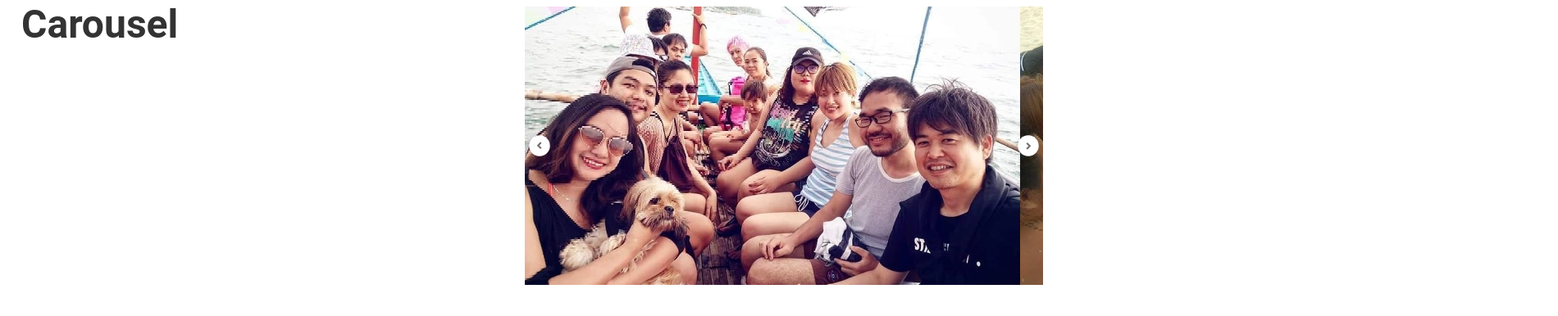
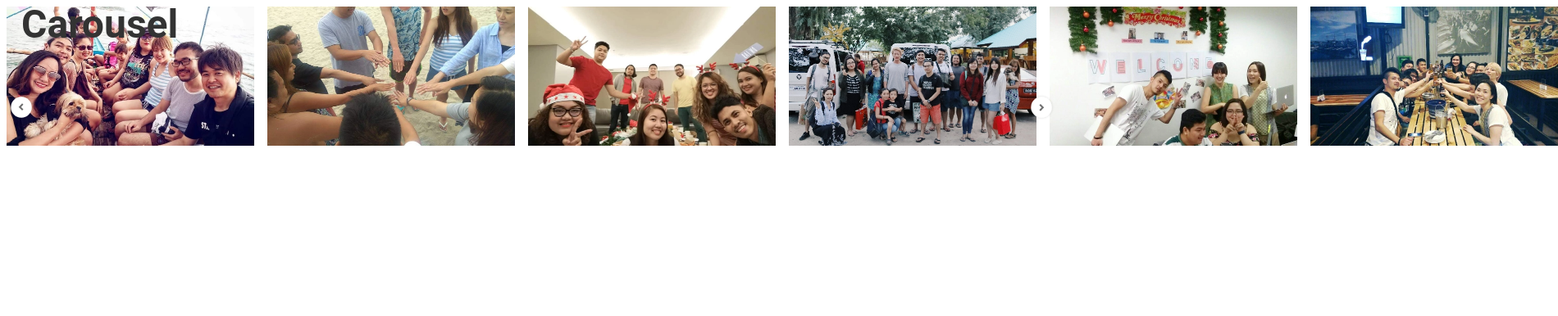
Before and after one commit to Granada-JT/web-page-component-lh, a plain HTML site: page components/carousel.html in a window 1280 px wide. Shown: the whole page at 82% size, 1900 px wide, since content can reach past the window. Drawn offline with Linux system fonts and the light colour scheme; files that its build step writes are made by us from their sources.

Commit message:
feat: add static carousel final img layout

```diff
--- a/components/carousel.html
+++ b/components/carousel.html
@@ -7,11 +7,7 @@
     <link rel="stylesheet" href="css/components/carousel.css">
   </head>
   <body>
-    <div id="carousel-section">
-      <div id="carousel-title">
-        <p>Carousel</p>
-      </div>
-      <div id="carousel-row">
+    <div id="carousel-container">
       <div id="carousel-images">
         <img src="../assets/images/carousel-img06@2x.png">
         <img src="../assets/images/carousel-img05@2x.png">
@@ -20,11 +16,17 @@
         <img src="../assets/images/carousel-img03@2x.png">
         <img src="../assets/images/carousel-img04@2x.png">
       </div>
+      <div id="carousel-section">
+        <div id="carousel-title">
+          <p>Carousel</p>
+        </div>
+        <div id="carousel-row">
           <div id="carousel-arrows">
             <img src="../assets/icons/carousel-arrow-prev.svg" class="carousel-arrow prev">
             <img src="../assets/icons/carousel-arrow-next.svg" class="carousel-arrow next">
           </div>
         </div>
       </div>
+    </div>
   </body>
 </html>
--- a/css/components/carousel.css
+++ b/css/components/carousel.css
@@ -1,8 +1,17 @@
+#carousel-container {
+  display: flex;
+  position: relative;
+  min-width: 100vw;
+  height: 100%;
+}
+
 #carousel-section {
-  display: flex;
   width: 100%;
   max-width: 1292px;
   height: 100%;
+  position: relative;
+  z-index: 10;
+  margin: 0 auto;
 }
 
 #carousel-title {
@@ -35,12 +44,19 @@
   flex-direction: row;
   justify-content: center;
   align-items: center;
+  position: absolute;
+  z-index: 1;
   height: 100%;
 }
 
 #carousel-images img {
-  height: 100%;
-  width: auto;
+  margin-top: auto;
+  height: 170px;
+  width: 302px;
+}
+
+#carousel-images img:not(:last-child) {
+  margin-right: 16px;
 }
 
 #carousel-arrows {
@@ -48,18 +64,16 @@
   justify-content: space-between;
   align-items: center;
   flex-direction: row;
-  position: absolute;
-  top: 0;
-  left: 0;
   width: 100%;
   height: 100%;
+  margin-top: 42px;
   pointer-events: none;
 }
 
 .carousel-arrow {
   width: 36px;
   height: 36px;
-  z-index: 10;
+  z-index: 20;
   pointer-events: auto;
   cursor: pointer;
 }
```
Lines whose indentation alone changed are shown as unchanged.
